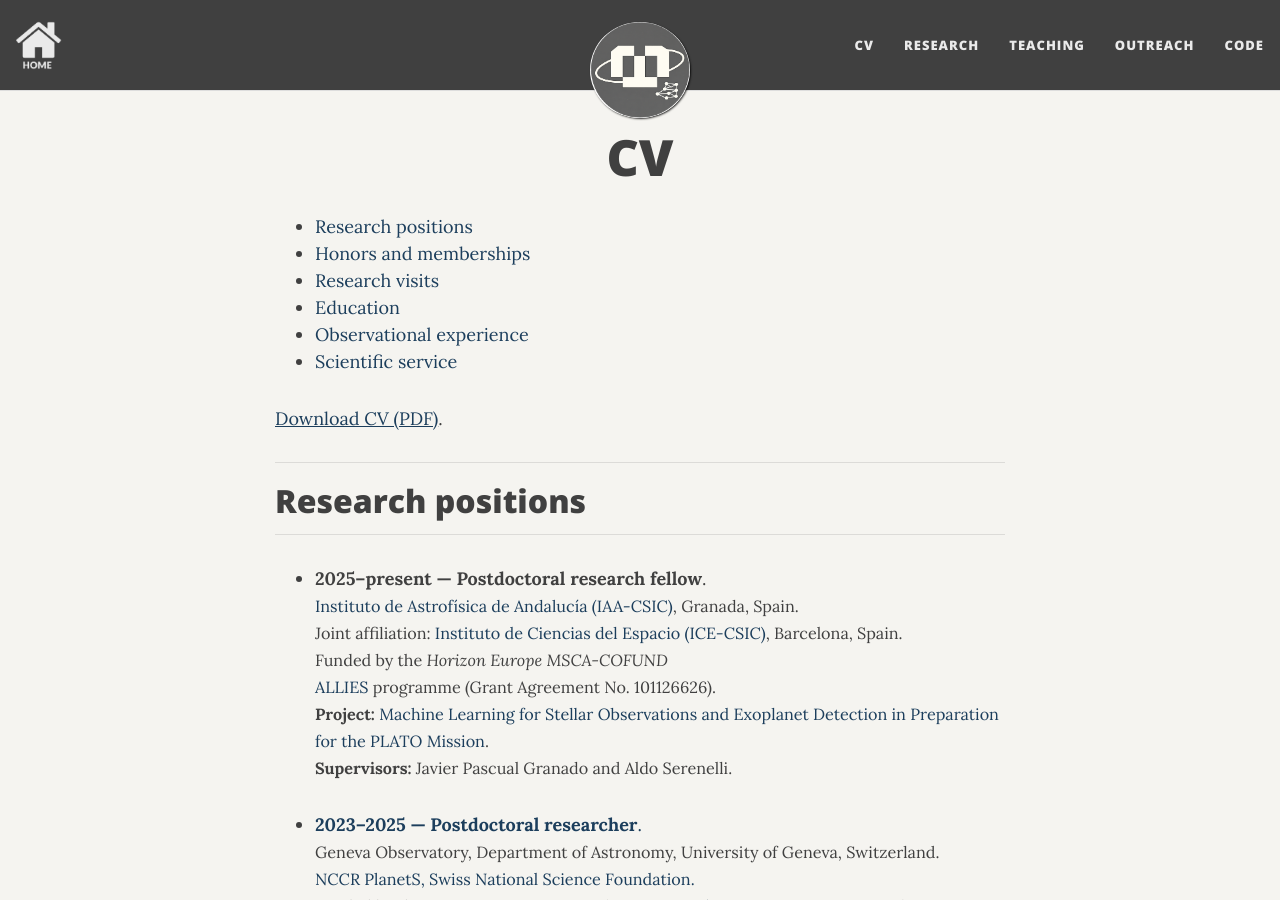
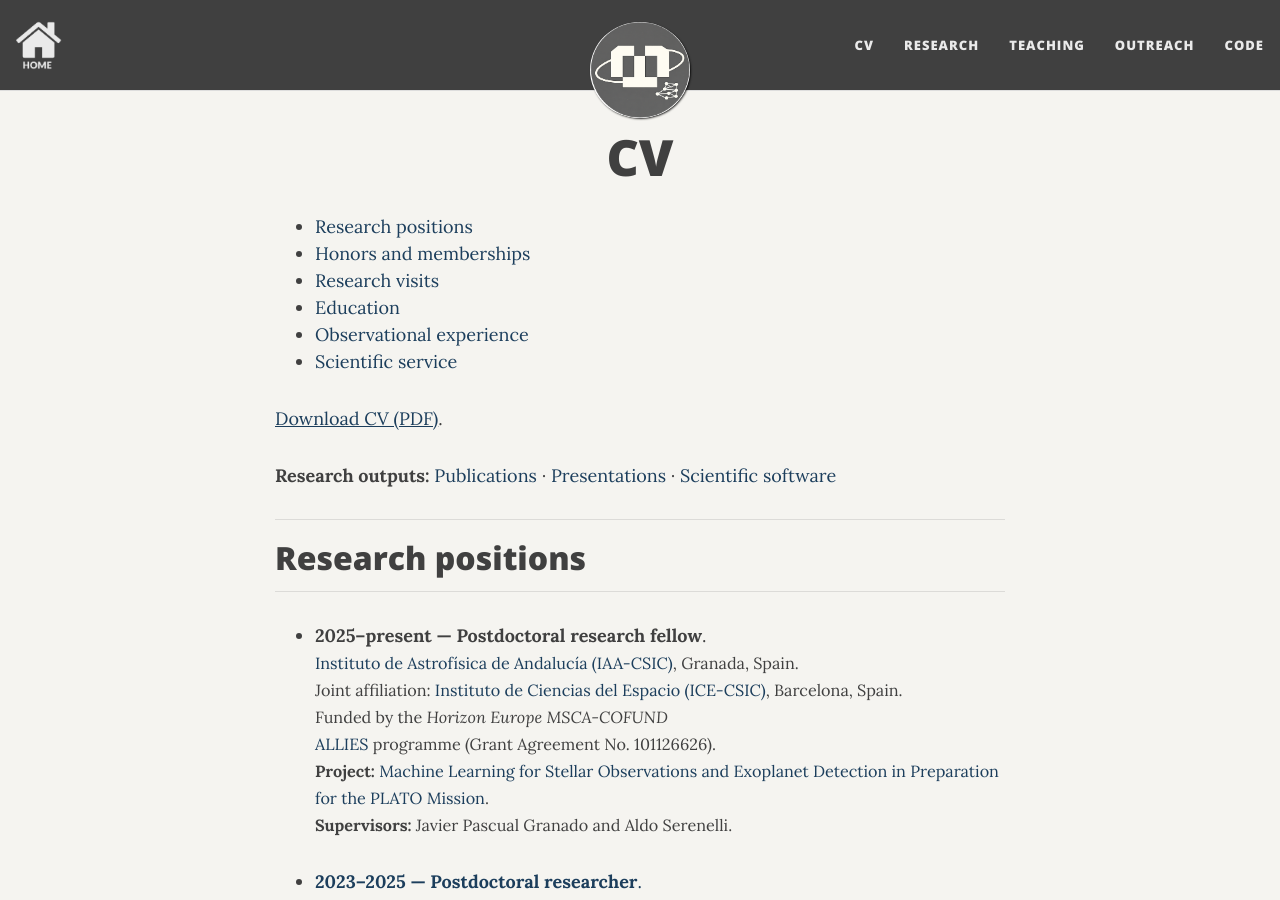
Before and after one commit to igomezv/igomezv.github.io, a Jekyll site: the page built from cv.md, in a window 1280 px wide and 900 px high. Built offline with Jekyll 4.4.1, drawn with Linux system fonts in a browser that asks for light colours; nearby versions of some CDN libraries; comment, search, counter and statistics services are not loaded.

Commit message:
Link research outputs from CV

```diff
--- a/cv.md
+++ b/cv.md
@@ -14,6 +14,8 @@ title: CV
 
 
 <a href="https://www.dropbox.com/scl/fi/t9ijair0nzv21xtsare63/CV_eng.pdf?rlkey=32th2gfen5sz0qmrr9avojwsy&st=bweucjdo&dl=1" download><u>Download CV (PDF)</u></a>.
+
+**Research outputs:** [Publications](/full_papers/) · [Presentations](/full_presentations/) · [Scientific software](/code/)
 
 ----------------------------------
 # Research positions
```
Also changed, not shown: README.md.
